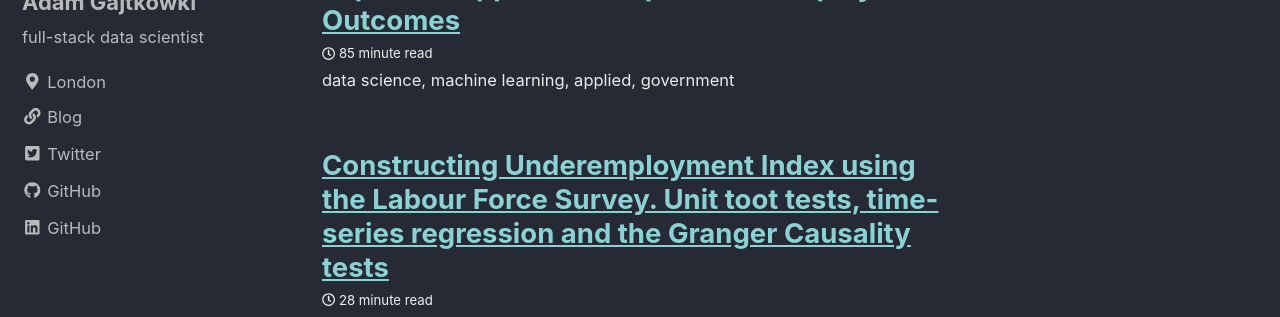
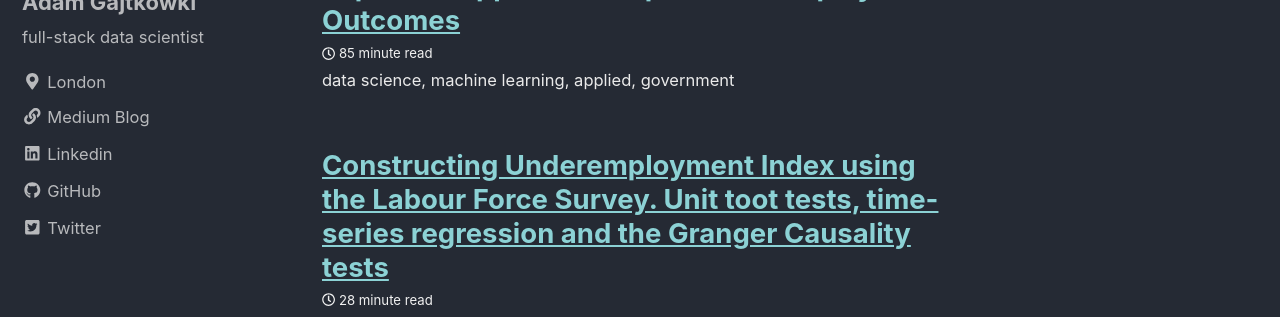
Before and after one commit to AGajtkowski/AGajtkowski.github.io, a Jekyll site: the page built from index.html, in a window 1280 px wide. Shown: the part 225-542 px from the top of the page. Built offline with Jekyll 4.4.1, drawn with Linux system fonts in a browser that asks for light colours; cached includes are drawn as plain includes; nearby versions of some CDN libraries; the list of posts is cut into pages by our own code.

Commit message:
rearrange links

```diff
--- a/_config.yml
+++ b/_config.yml
@@ -106,18 +106,18 @@ author:
   bio: "full-stack data scientist" # Note: Markdown is allowed
   location: "London"
   links:
-    - label: "Blog"
+    - label: "Medium Blog"
       icon: "fas fa-fw fa-link"
       url: "https://medium.com/@adam.gajtkowski"
+    - label: "Linkedin"
+      icon: "fab fa-fw fa-linkedin"
+      url: "https://www.linkedin.com/in/adam-gajtkowski"
+    - label: "GitHub"
+      icon: "fab fa-fw fa-github"
+      url: "https://github.com/agajtkowski"
     - label: "Twitter"
       icon: "fab fa-fw fa-twitter-square"
       url: "https://twitter.com/adam_gajt"
-    - label: "GitHub"
-      icon: "fab fa-fw fa-github"
-      url: "https://github.com/agajtkowski"
-    - label: "GitHub"
-      icon: "fab fa-fw fa-linkedin"
-      url: "https://www.linkedin.com/in/adam-gajtkowski"
 
 # Reading Files
 include:
```
